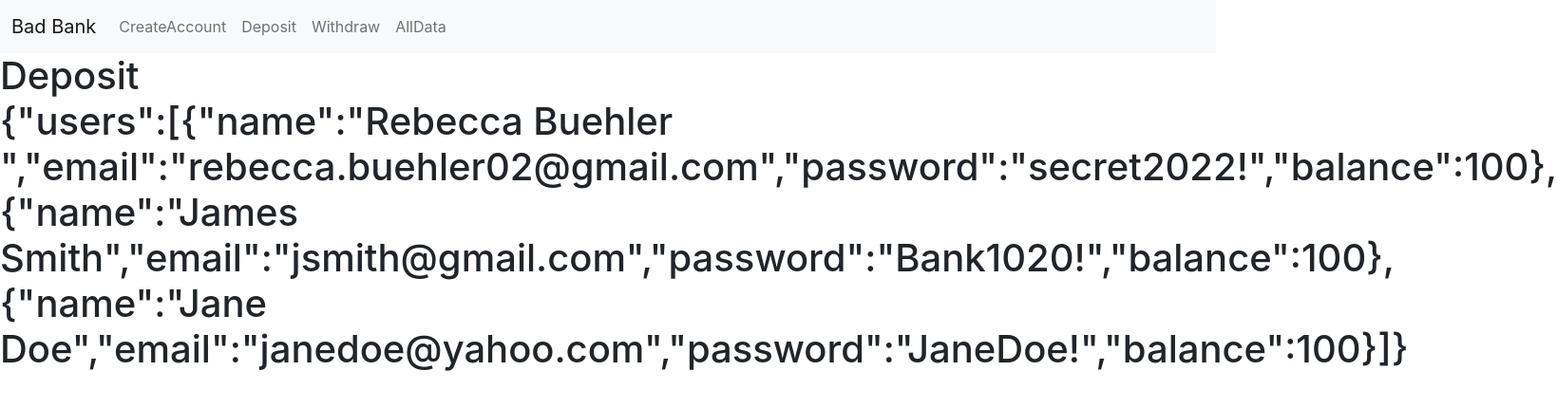
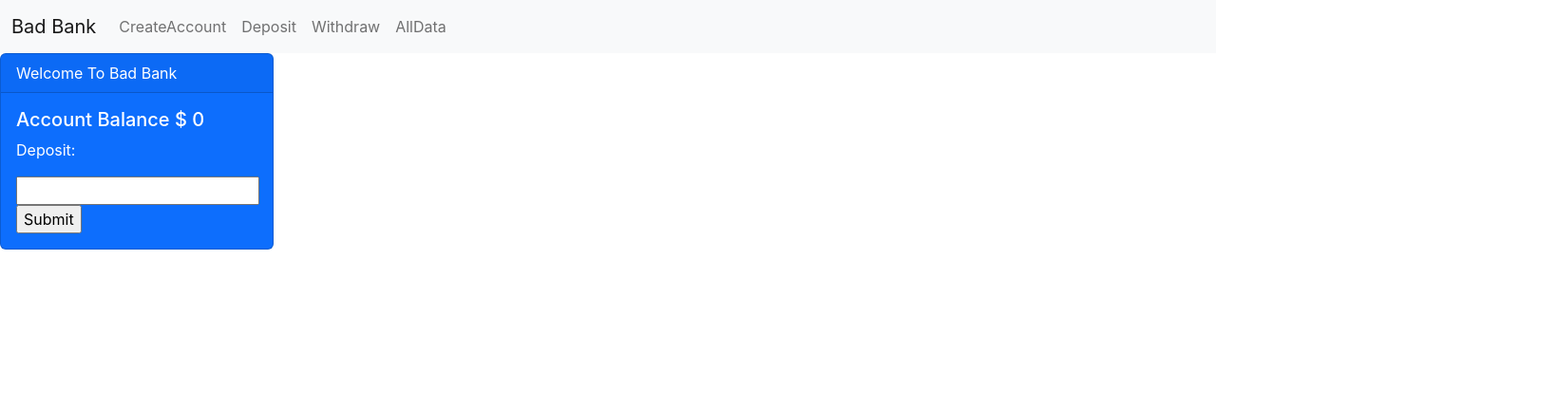
Before and after one commit to rebeccabuehler/bad-banking-app, a React (Create React App) app: page /Component/deposit in a window 1280 px wide. Shown: the top 430 px of the page at 95% size, 1639 px wide, since content can reach past the window. Built offline with nearby package versions, Linux system fonts and the light colour scheme.

Commit message:
setting up bootstrap cards, and deposit and withdraw functions

```diff
--- a/src/Components/alldata.js
+++ b/src/Components/alldata.js
@@ -8,9 +8,9 @@ function AllData() {
     <Card
       bgcolor="primary"
       txtcolor="white"
-      header="All Account Data"
-      title="Ours Users"
-      text="Accounts:"
+      header="Welcome to Bad Bank"
+      title="Account Data"
+      text="Our Users:"
       body={<ul>
         {ctx.users.map(user => {
           return (
--- a/src/Components/createaccount.js
+++ b/src/Components/createaccount.js
@@ -99,7 +99,7 @@ function CreateAccount() {
           </>
         ) : (
           <>
-            <h5>Success</h5>
+            <h5>Success!</h5>
             <button
               type="submit"
               className="btn btn-light"
@@ -108,13 +108,6 @@ function CreateAccount() {
             >
               Add Another Account
             </button>
-            <br />
-            <a href="/Component/deposit" className="btn btn-light">
-              Go to Deposit
-            </a>
-            <a href="/Component/withdraw" className="btn btn-light">
-              Go to Withdraw
-            </a>
           </>
         )
       }
--- a/src/Components/deposit.js
+++ b/src/Components/deposit.js
@@ -1,15 +1,41 @@
 import React from "react";
-import {UserContext} from './context';
+import Card from "./context";
+import { UserContext } from './context';
 
-function Deposit() {
+const ATMDeposit = ({ onChange }) => {
+    return (
+      <label className="label huge">
+        <input type="number" onChange={onChange}></input>
+        <input type="submit" value="Submit"></input>
+      </label>
+    );
+  };
+
+  const Deposit = () => {
     const ctx = React.useContext(UserContext);
-    return(
-        <h1>
-            Deposit <br/>
-            {JSON.stringify(ctx)}
-        </h1>
+    const [totalState, setTotalState] = React.useState(0);
+    let transactionState = 0; // state of this transaction
+    let status = `Account Balance $ ${totalState}`;
+    console.log("Render Account");
+    const handleChange = event => {
+      console.log(`handleChange ${event.target.value}`);
+      transactionState = Number(event.target.value);
+    };
+    const handleSubmit = event => {
+      setTotalState(totalState + transactionState);
+      event.preventDefault();
+    };
+    return (
+      <form onSubmit={handleSubmit}>
+        <Card
+      bgcolor="primary"
+      txtcolor="white"
+      header="Welcome To Bad Bank"
+      title={<div id="total">{status}</div>}
+      text="Deposit:"
+      body={<><ATMDeposit onChange={handleChange}> Deposit</ATMDeposit></>}
+    />
+      </form>
     );
-}
-export default Deposit;
-
-//for deposit and withdraw for reference look to week 15 atm exercise
+  };
+  export default Deposit;
--- a/src/Components/withdraw.js
+++ b/src/Components/withdraw.js
@@ -1,14 +1,42 @@
 import React from "react";
+import Card from "./context";
 import {UserContext} from './context';
 
-function Withdraw() {
+const ATMWithdraw = ({ onChange }) => {
+    return (
+      <label className="label huge">
+        <input type="number" onChange={onChange}></input>
+        <input type="submit" value="Submit"></input>
+      </label>
+    );
+  };
+
+  const Withdraw = () => {
     const ctx = React.useContext(UserContext);
-    return(
-        <h1>
-            Withdraw <br/>
-            {JSON.stringify(ctx)}
-        </h1>
+    const [totalState, setTotalState] = React.useState(0);
+    let transactionState = 0; // state of this transaction
+    let status = `Account Balance $ ${totalState}`;
+    console.log("Render Account");
+    const handleChange = event => {
+      console.log(`handleChange ${event.target.value}`);
+      transactionState = Number(event.target.value);
+    };
+    const handleSubmit = event => {
+      setTotalState(totalState - transactionState);
+      event.preventDefault();
+    };
+    return (
+      <form onSubmit={handleSubmit}>
+        <Card
+      bgcolor="primary"
+      txtcolor="white"
+      header="Welcome To Bad Bank"
+      title={<div id="total">{status}</div>}
+      text="Withdraw:"
+      body={<><ATMWithdraw onChange={handleChange}> Deposit</ATMWithdraw></>}
+    />
+      </form>
     );
-}
+  };
 
 export default Withdraw;
```
